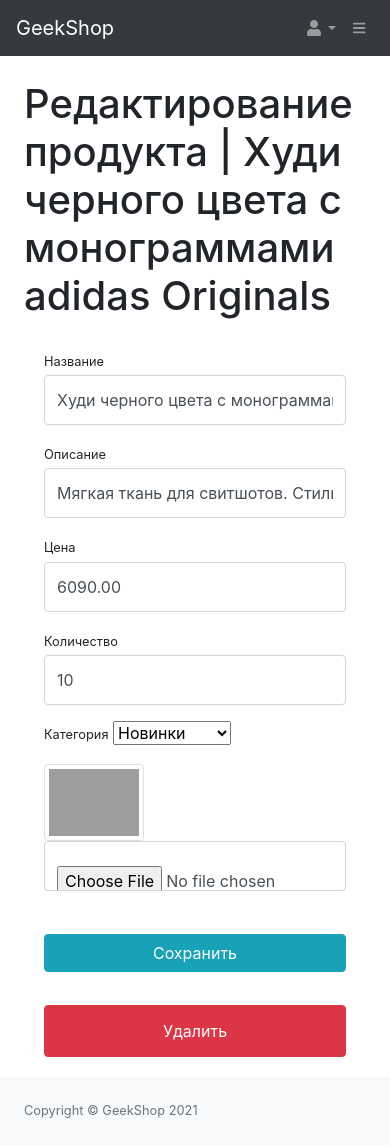
After one commit to eanikulin/Django_neverlookback.ru, a Django app: page /admins/products-update/1/ in a window 390 px wide. The commit adds this page. Run offline with Django 3.2, Linux system fonts and the light colour scheme; the visitor is signed in with stand-in values (Sample User, id 1); data comes from the database, SQL or seed files in the repository; some libraries are stand-ins or nearby versions; grey boxes are pictures that could not be loaded.

Commit message:
//add CRUD for products

```diff
--- /dev/null
+++ b/admins/templates/admins/admin-products-update-delete.html
@@ -0,0 +1,75 @@
+{% extends 'admins/base.html' %}
+{% load static %}
+{% block content %}
+<main>
+    <div class="container-fluid">
+        <h1 class="mt-4">Редактирование продукта | {{ selected_product.name }}</h1>
+        <div class="card-body">
+            <form action="{% url 'admins:products_update' selected_product.id %}" method="post"
+                  enctype="multipart/form-data">
+                {% csrf_token %}
+                <div class="form-row">
+                    <div class="col-lg-6">
+                        <div class="form-group">
+                            <label class="small mb-1" for="{{ form.name.id_for_label }}">Название</label>
+                            {{ form.name }}
+                        </div>
+                    </div>
+                    <div class="col-lg-6">
+                        <div class="form-group">
+                            <label class="small mb-1" for="{{ form.description.id_for_label }}">Описание</label>
+                            {{ form.description }}
+                        </div>
+                    </div>
+                    <div class="col-md-6">
+                        <div class="form-group">
+                            <label class="small mb-1"
+                                   for="{{ form.price.id_for_label }}">Цена</label>
+                            {{ form.price }}
+                        </div>
+                    </div>
+                    <div class="col-md-6">
+                        <div class="form-group">
+                            <label class="small mb-1"
+                                   for="{{ form.quantity.id_for_label }}">Количество</label>
+                            {{ form.quantity }}
+                        </div>
+                    </div>
+                    <div class="col-md-6">
+                        <div class="form-group">
+                            <label class="small mb-1"
+                                   for="{{ form.category.id_for_label }}">Категория</label>
+                            {{ form.category }}
+                        </div>
+                    </div>
+                </div>
+                <div class="form-row mb-2">
+                    <div class="col-lg-12">
+                        <div class="custom-file">
+                            <img width="100" height="100"
+                                     src="{% if selected_product.image %} {{ selected_product.image.url }} {% else %} {% static 'vendor/img/users/default_avatar.jpg' %}  {% endif %}"
+                                     class="img-thumbnail">
+                            {{ form.image }}
+
+                        </div>
+                    </div>
+                </div>
+                <div class="form-row">
+                    <div class="col-lg-12" style="margin-top: 33px;">
+                        <input class="btn btn-info btn-block" type="submit" value="Сохранить">
+                    </div>
+                </div>
+            </form>
+            <div class="row">
+                <div class="col-lg-12" style="margin-top: 33px;">
+                    <form action="{% url 'admins:products_update' selected_product.id %}"
+                          class="btn btn-danger btn-block">
+                        {% csrf_token %}
+                        <input class="btn btn-danger btn-block" type="submit" value="Удалить">
+                    </form>
+                </div>
+            </div>
+        </div>
+    </div>
+</main>
+{% endblock %}
--- a/admins/templates/admins/base.html
+++ b/admins/templates/admins/base.html
@@ -59,7 +59,7 @@
                         </div>
                         Категории
                     </a>
-                    <a class="nav-link" href="index.html">
+                    <a class="nav-link" href="{% url 'admins:read_products' %}">
                         <div class="sb-nav-link-icon">
                             <i class="fas fa-tshirt"></i>
                         </div>
--- a/admins/urls.py
+++ b/admins/urls.py
@@ -1,13 +1,16 @@
 from django.urls import path
 
-from admins.views import index, admin_users_create, admin_users_update, admin_users_delete, admin_users
+from admins.views import index, admin_users_create, admin_users_update, admin_users_delete, admin_users, read_products, \
+    products_update
 
 app_name = 'admins'
 
 urlpatterns = [
     path('', index, name='index'),
     path('users/', admin_users, name='admin_users'),
+    path('products/', read_products, name='read_products'),
     path('users-create/', admin_users_create, name='admin_users_create'),
     path('users-update/<int:id>/', admin_users_update, name='admin_users_update'),
+    path('products-update/<int:id>/', products_update, name='products_update'),
     path('users-delete/<int:id>/', admin_users_delete, name='admin_users_delete'),
 ]
--- a/admins/views.py
+++ b/admins/views.py
@@ -1,7 +1,9 @@
 from django.shortcuts import render, HttpResponseRedirect
 from django.urls import reverse
 from users.models import User
+from products.models import Product
 from admins.forms import UserAdminRegistrationForm, UserAdminProfileForm
+from products.forms import ProductUpdateForm
 from django.contrib.auth.decorators import user_passes_test
 
 @user_passes_test(lambda u: u.is_staff)
@@ -35,6 +37,15 @@ def admin_users(request):
     }
     return render(request, 'admins/admin-users-read.html', context)
 
+# Read
+@user_passes_test(lambda u: u.is_staff)
+def read_products(request):
+    context = {
+        'title': 'Geekshop - продукты',
+        'products': Product.objects.all(),
+    }
+    return render(request, 'admins/admin-products-read.html', context)
+
 
 # Update
 @user_passes_test(lambda u: u.is_staff)
@@ -56,6 +67,26 @@ def admin_users_update(request, id):
     }
     return render(request, 'admins/admin-users-update-delete.html', context)
 
+# Update
+@user_passes_test(lambda u: u.is_staff)
+def products_update(request, id):
+    selected_product = Product.objects.get(id=id)
+    if request.method == 'POST':
+        form = ProductUpdateForm(instance=selected_product, files=request.FILES, data=request.POST)
+        if form.is_valid():
+            form.save()
+            return HttpResponseRedirect(reverse('admins:read_products'))
+    else:
+        form = ProductUpdateForm(instance=selected_product)
+
+
+    context = {
+        'title': 'Geekshop - редактирование продукта',
+        'form': form,
+        'selected_product': selected_product,
+    }
+    return render(request, 'admins/admin-products-update-delete.html', context)
+
 
 # Delete
 @user_passes_test(lambda u: u.is_staff)
--- /dev/null
+++ b/products/forms.py
@@ -0,0 +1,25 @@
+from .models import Product
+from django.forms import ModelForm, TextInput, FileInput, NumberInput, Select
+
+
+class ProductUpdateForm(ModelForm):
+    class Meta:
+        model = Product
+        fields = ['name', 'image', 'description', 'price', 'quantity', 'category']
+        widgets = {
+            'name': TextInput(attrs={
+                'class': 'form-control py-4'
+            }),
+            'image': FileInput(attrs={
+                'class': 'form-control py-4'
+            }),
+            'description': TextInput(attrs={
+                'class': 'form-control py-4'
+            }),
+            'price': NumberInput(attrs={
+                'class': 'form-control py-4'
+            }),
+            'quantity': NumberInput(attrs={
+                'class': 'form-control py-4'
+            })
+        }
```
Also changed, not shown: admins/templates/admins/admin-products-read.html (added, +64 -0 lines).
